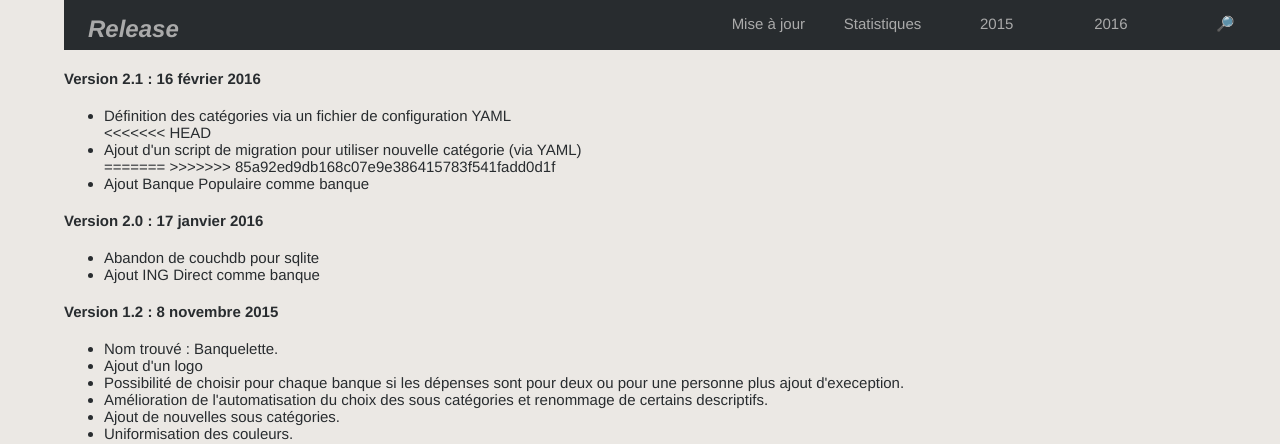
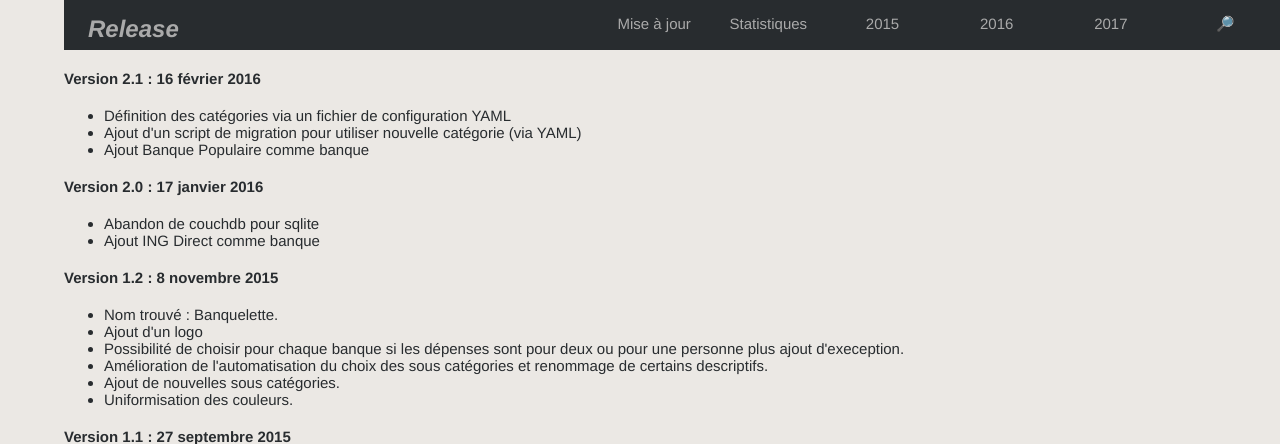
Before and after one commit to mellecrepe/banquelette, a Django app: template account/templates/account/release.html in a window 1280 px wide. Shown: the part 106-550 px from the top of the page. Run offline with Django 3.2, Linux system fonts and the light colour scheme; the template is opened without the code that fills it, so the values that code supplies are empty.

Commit message:
Ajout menu 2017 + correction release

```diff
--- a/account/templates/account/release.html
+++ b/account/templates/account/release.html
@@ -9,10 +9,7 @@
 <h4>Version 2.1 : 16 février 2016</h4>
 <ul>
 	<li>Définition des catégories via un fichier de configuration YAML</li>
-<<<<<<< HEAD
 	<li>Ajout d'un script de migration pour utiliser nouvelle catégorie (via YAML)</li>
-=======
->>>>>>> 85a92ed9db168c07e9e386415783f541fadd0d1f
 	<li>Ajout Banque Populaire comme banque</li>
 </ul>
 
--- a/templates/base.html
+++ b/templates/base.html
@@ -71,6 +71,22 @@
 				<li><a href="/2016/12">Décembre</a></li>
 			</ul>
 		</li>
+		<li><a>2017</a>
+			<ul class="sub_menu">
+				<li><a href="/2017/01">Janvier</a></li>
+				<li><a href="/2017/02">Février</a></li>
+				<li><a href="/2017/03">Mars</a></li>
+				<li><a href="/2017/04">Avril</a></li>
+				<li><a href="/2017/05">Mai</a></li>
+				<li><a href="/2017/06">Juin</a></li>
+				<li><a href="/2017/07">Juillet</a></li>
+				<li><a href="/2017/08">Août</a></li>
+				<li><a href="/2017/09">Septembre</a></li>
+				<li><a href="/2017/10">Octobre</a></li>
+				<li><a href="/2017/11">Novembre</a></li>
+				<li><a href="/2017/12">Décembre</a></li>
+			</ul>
+		</li>
 		<li><a href="/search">&#x1f50e;</a>
 		</li>
 	</ul>
```
